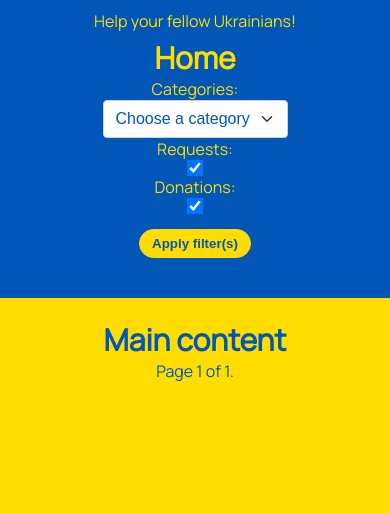
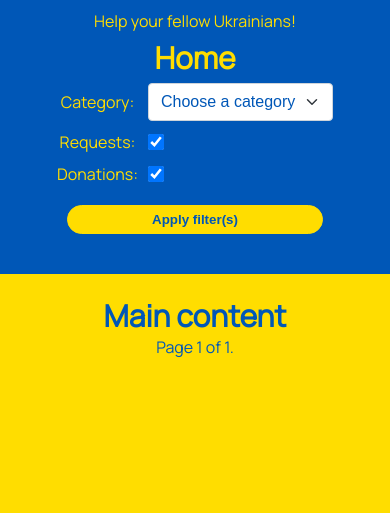
Before and after one commit to dark-dave007/help-ukrainians, a Django app: page / in a window 390 px wide. Shown: the top 513 px of the page. Run offline with Django 4.2, Linux system fonts and the light colour scheme; data that the repository does not hold is empty; some libraries are stand-ins or nearby versions.

Commit message:
Fixed search filter responsiveness, think we're ready for version 0.1.0

```diff
--- a/TODOS.txt
+++ /dev/null
@@ -1 +0,0 @@
-- view own posts
--- a/web/forms.py
+++ b/web/forms.py
@@ -46,6 +46,7 @@ class FilterPostsForm(forms.Form):
     categories = forms.ModelChoiceField(
         Category.objects.all(),
         empty_label="Choose a category",
+        label="Category",
         required=False,
         widget=forms.Select(attrs={"class": "small"}),
     )
--- a/web/static/web/style.css
+++ b/web/static/web/style.css
@@ -29,7 +29,12 @@ header {
     color: var(--yellow);
 }
 
+section form * {
+    margin: 5px;
+}
+
 select {
+    /* Thanks to bootstrap 5.0 */
     display: block;
     width: 100%;
     padding: .375rem 2.25rem .375rem .75rem;
@@ -159,9 +164,15 @@ main {
     }
 
     section form {
-        display: flex;
-        flex-direction: column;
+        display: grid;
+        grid-template: auto / auto auto;
         align-items: center;
+        justify-content: center;
+    }
+
+    section form input[type="submit"] {
+        grid-column-start: 1;
+        grid-column-end: 3;
     }
 
 }
@@ -314,7 +325,7 @@ a {
     display: flex;
     flex-direction: column;
     min-width: 50%;
-    border-radius: 40px;
+    border-radius: 0.25rem;
     padding: 15px;
     background-color: var(--blue);
     color: var(--yellow);
@@ -399,6 +410,7 @@ footer a {
     padding: .375rem .75rem;
     margin: 15px;
     transition: all 0.5s ease;
+    transition: background-size 300ms ease;
     cursor: pointer;
 }
 
@@ -407,6 +419,7 @@ footer a {
 }
 
 input[type="file"]::file-selector-button {
+    /* Thanks to bootstrap 5.0 */
     padding: .375rem .75rem;
     margin: -.375rem -.75rem;
     -webkit-margin-end: .75rem;
@@ -421,6 +434,7 @@ input[type="file"]::file-selector-button {
 }
 
 input[type="file"] {
+    /* Thanks to bootstrap 5.0 */
     display: block;
     width: 100%;
     padding: .375rem .75rem;
--- a/web/templates/web/index.html
+++ b/web/templates/web/index.html
@@ -1,7 +1,11 @@
 {% extends "web/layout.html" %}
 
 {% block header %}
-    <h1>Home</h1>
+    {% if header_title %}
+        <h1>{{ header_title }}</h1>
+    {% else %}
+        <h1>Home</h1>
+    {% endif %}
     <section>
         <form action="{% url 'filter' %}" method="post">
             {% csrf_token %}
--- a/web/templates/web/layout.html
+++ b/web/templates/web/layout.html
@@ -6,6 +6,7 @@
     <meta charset="UTF-8" />
     <meta http-equiv="X-UA-Compatible" content="IE=edge" />
     <meta name="viewport" content="width=device-width, initial-scale=1.0" />
+    <link rel="shortcut icon" type="image/png" href="{% static 'web/favicon.png' %}"/>
     <title>{% block title %}Help Ukrainians!{% endblock title %}</title> {% comment %}Defaults to this{% endcomment %}
 
     <link rel="stylesheet" href="{% static 'web/style.css' %}" />
--- a/web/templates/web/login.html
+++ b/web/templates/web/login.html
@@ -1,4 +1,6 @@
 {% extends "web/layout.html" %}
+
+{% block title %}Login: Help Ukrainians!{% endblock title %}
 
 {% block header %}
     <h1>Login</h1>
--- a/web/templates/web/register.html
+++ b/web/templates/web/register.html
@@ -1,4 +1,6 @@
 {% extends "web/layout.html" %}
+
+{% block title %}Sign Up: Help Ukrainians!{% endblock title %}
 
 {% block header %}
     <h1>Sign up</h1>
--- a/web/views.py
+++ b/web/views.py
@@ -109,6 +109,7 @@ def user_posts(request, username: str):
         {
             "page_obj": page_obj,
             "filter_form": FilterPostsForm(initial=initial),
+            "header_title": user.display_name.title(),
         },
     )
 
```
Also changed, not shown: web/static/web/favicon.png (added).
